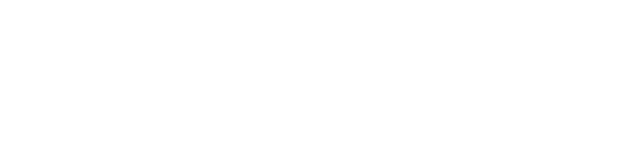
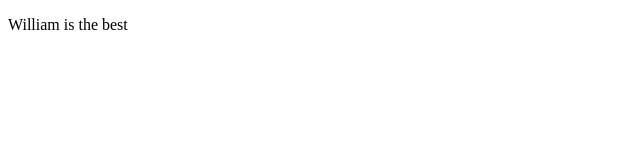
Before and after one commit to dhmmasson/demo9, a plain HTML site: page index.html in a window 1280 px wide. Shown: the whole page, without its empty margins (0-640 px from the left). Drawn offline with Linux system fonts and the light colour scheme.

Commit message:
feat: the actual truth

```diff
--- a/index.html
+++ b/index.html
@@ -6,6 +6,6 @@
     <title>Document</title>
 </head>
 <body>
-
+    <p> William is the best </p>
 </body>
 </html>
```
